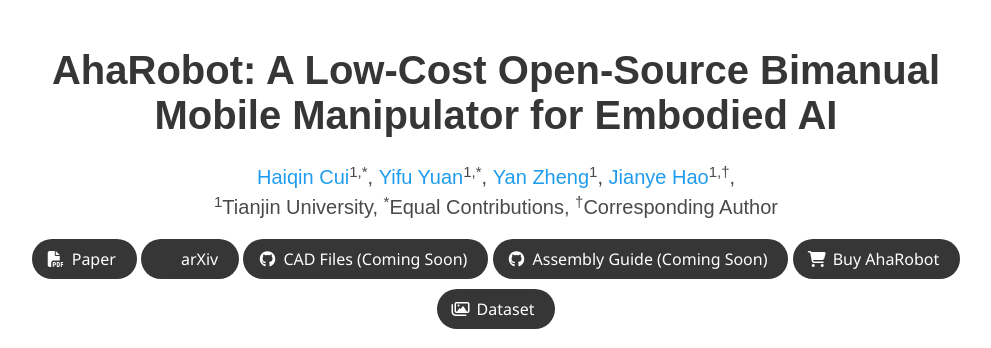
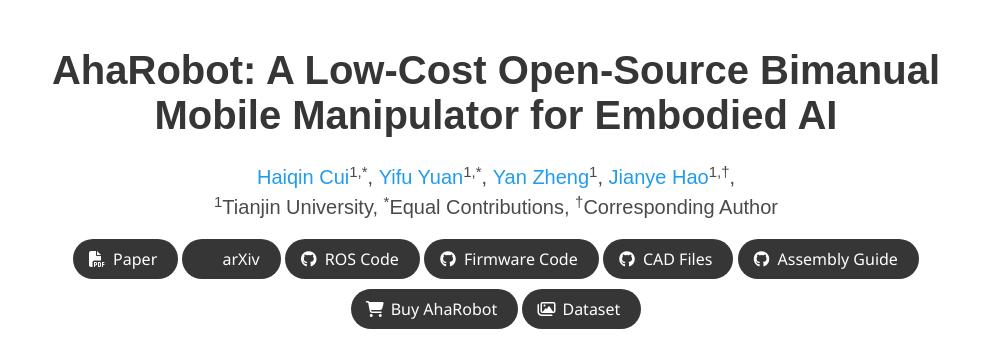
Before and after one commit to aha-robot/aha-robot.github.io, a plain HTML site: page index.html in a window 1280 px wide. Shown: the top 348 px of the page, without its empty margins (144-1135 px from the left). Drawn offline with nearby package versions, Linux system fonts and the light colour scheme; some icons are missing; a web font is replaced by a local one.

Commit message:
Add links

```diff
--- a/index.html
+++ b/index.html
@@ -85,8 +85,7 @@
                   <span>arXiv</span>
                 </a>
               </span>
-              <!-- Code Link. -->
-              <!-- <span class="link-block">
+              <span class="link-block">
                 <a href="https://github.com/hilookas/astra_ws"
                    class="external-link button is-normal is-rounded is-dark">
                   <span class="icon">
@@ -94,23 +93,32 @@
                   </span>
                   <span>ROS Code</span>
                 </a>
-              </span> -->
+              </span>
               <span class="link-block">
-                <a href="#"
+                <a href="https://github.com/hilookas/AstraFirmwares"
                    class="external-link button is-normal is-rounded is-dark">
                   <span class="icon">
                     <i class="fab fa-github"></i>
                   </span>
-                  <span>CAD Files (Coming Soon)</span>
+                  <span>Firmware Code</span>
                 </a>
               </span>
               <span class="link-block">
-                <a href="#"
+                <a href="https://github.com/hilookas/Astra_Hardwares"
                    class="external-link button is-normal is-rounded is-dark">
                   <span class="icon">
                     <i class="fab fa-github"></i>
                   </span>
-                  <span>Assembly Guide (Coming Soon)</span>
+                  <span>CAD Files</span>
+                </a>
+              </span>
+              <span class="link-block">
+                <a href="https://aha-robot.notion.site/Getting-Started-1b433900bc8780c4a503e3490ce3e718"
+                   class="external-link button is-normal is-rounded is-dark">
+                  <span class="icon">
+                    <i class="fab fa-github"></i>
+                  </span>
+                  <span>Assembly Guide</span>
                 </a>
               </span>
               <span class="link-block">
```
